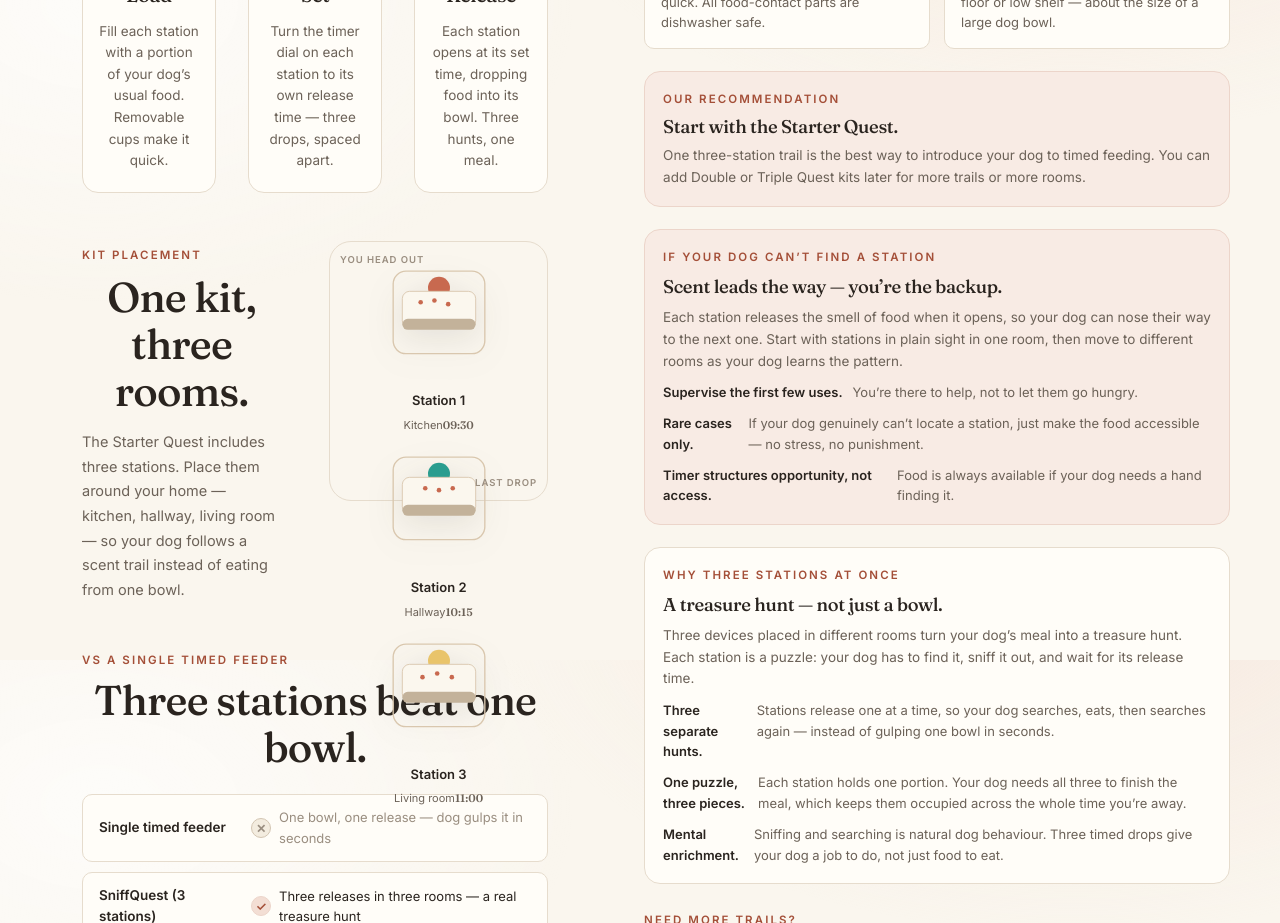
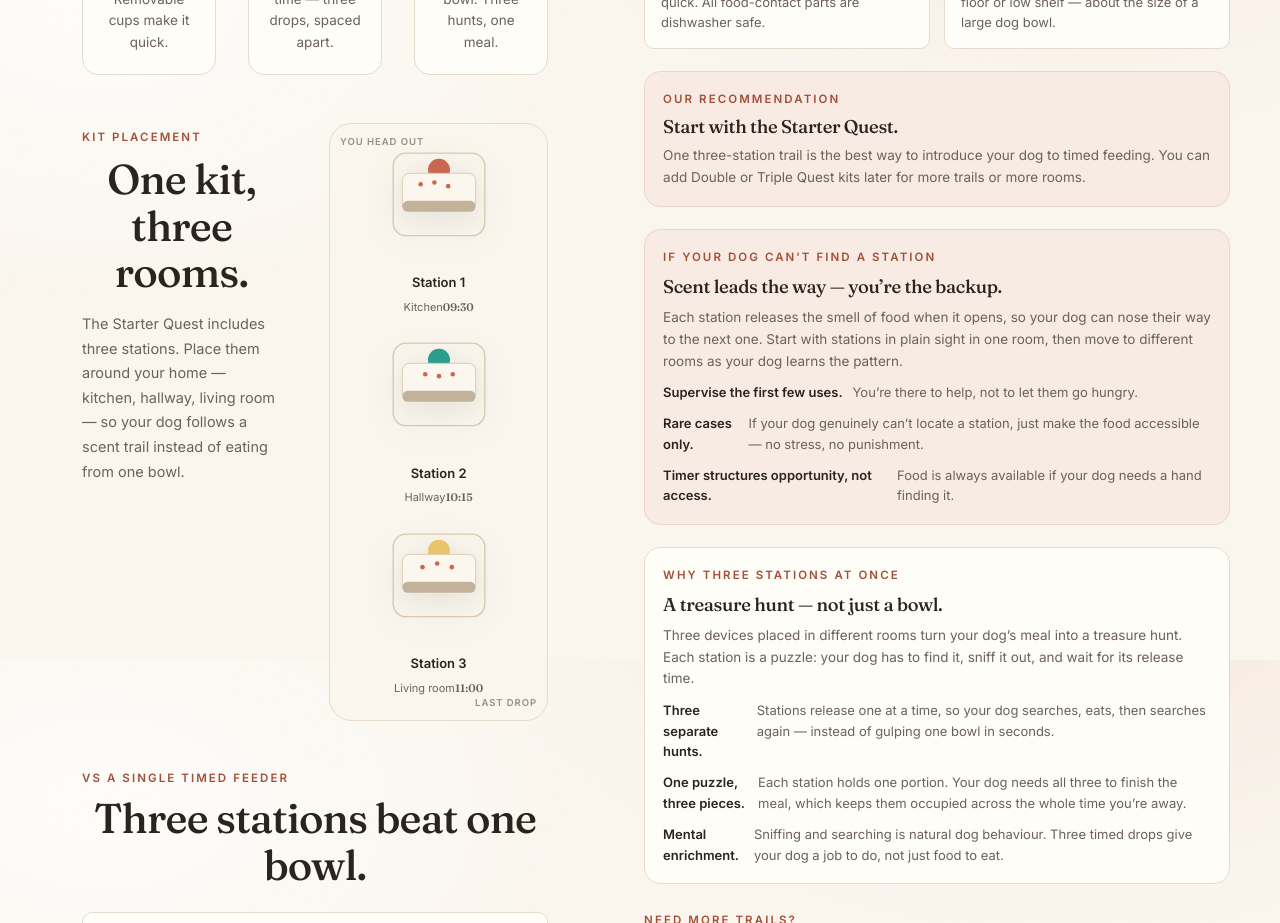
Before and after one commit to lakshmikam/60004240192-hwa-hackathon, a React (Vite) app: page /product in a window 1280 px wide. Shown: the part 940-1863 px from the top of the page. Built offline with nearby package versions, Linux system fonts and the light colour scheme.

Commit message:
Fix kit placement overflow - row layout with wrap

```diff
--- a/src/styles.css
+++ b/src/styles.css
@@ -2069,23 +2069,27 @@ svg {
   position: relative;
   width: 100%;
   max-width: 420px;
-  height: 260px;
   background: var(--ivory);
   border: 1px solid var(--line);
   border-radius: var(--radius-lg);
   padding: 20px;
   display: flex;
+  flex-direction: row;
+  flex-wrap: wrap;
+  justify-content: space-around;
+  align-items: center;
+  gap: 16px;
+  min-height: 200px;
+  overflow: visible;
+}
+
+.room {
+  display: flex;
   flex-direction: column;
   align-items: center;
-  gap: 12px;
-}
-
-.room {
-  display: flex;
-  flex-direction: column;
-  align-items: center;
   gap: 6px;
-  width: 100%;
+  width: auto;
+  flex: none;
 }
 
 .mini-svg {
@@ -2234,6 +2238,7 @@ svg {
   }
 
   .home-map {
+    flex-direction: column;
     max-width: 100%;
   }
 
```
